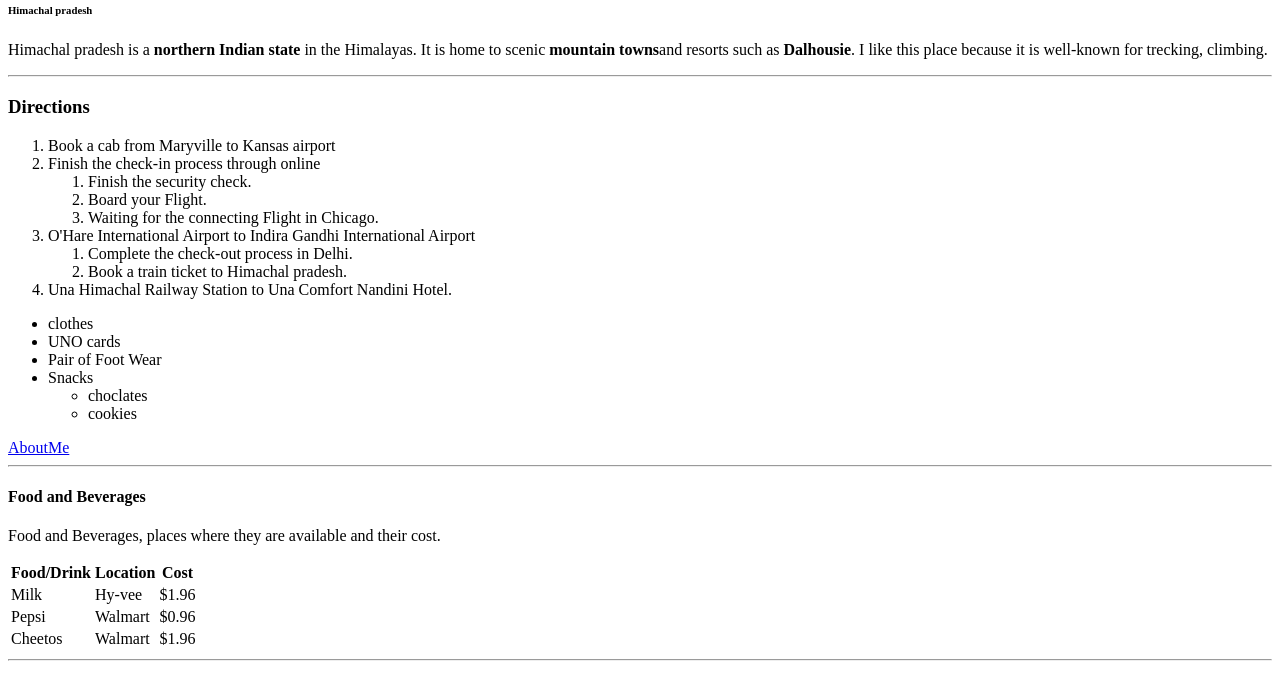
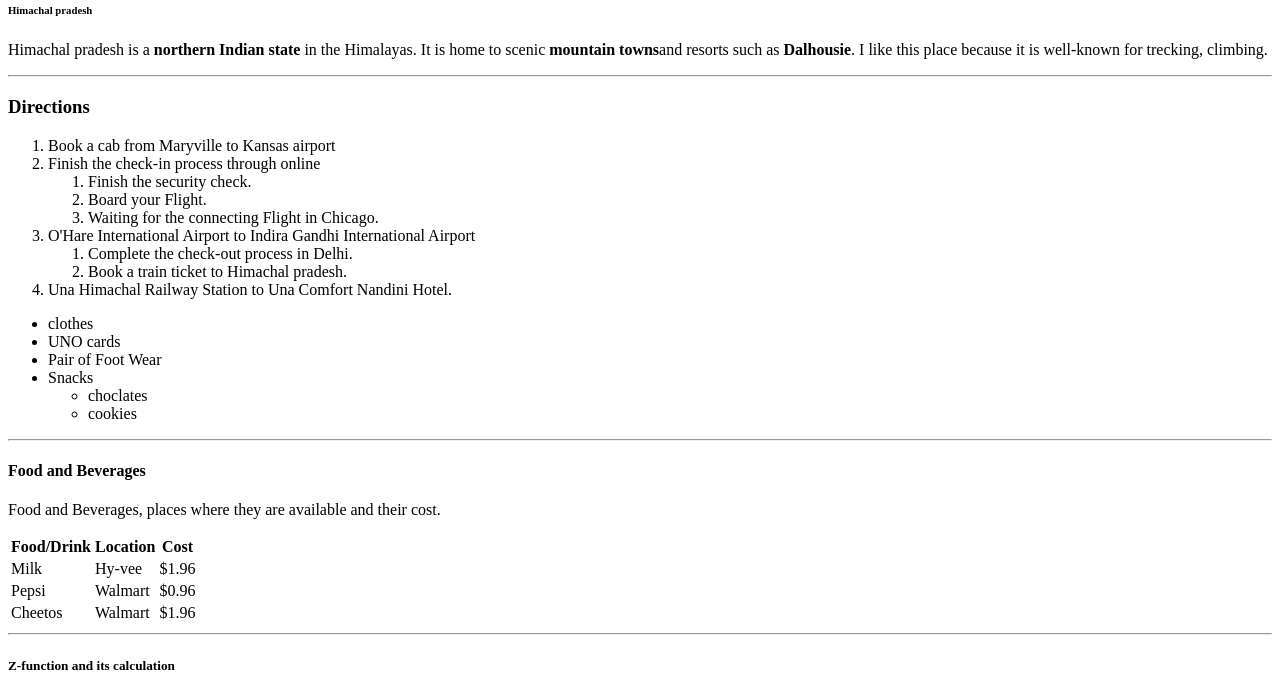
Before and after one commit to 44-563-WebApps-F21/webapps-f21-assignment-3-SINDHUJA-ADIDALA, a plain HTML site: page index.html in a window 1280 px wide. Shown: the part 79-760 px from the top of the page. Drawn offline with Linux system fonts and the light colour scheme.

Commit message:
Update index.html

```diff
--- a/index.html
+++ b/index.html
@@ -38,7 +38,7 @@
                  </ul>
         </ul>
     </body>
-    <a href=https://github.com/44-563-WebApps-F21/webapps-f21-assignment-3-SINDHUJA-ADIDALA/blob/main/AboutMe.html >AboutMe</a>
+
     <hr><h4>Food and Beverages </h4>
     <p>Food and Beverages, places where they are available and their cost.</p>
     <table>
```
